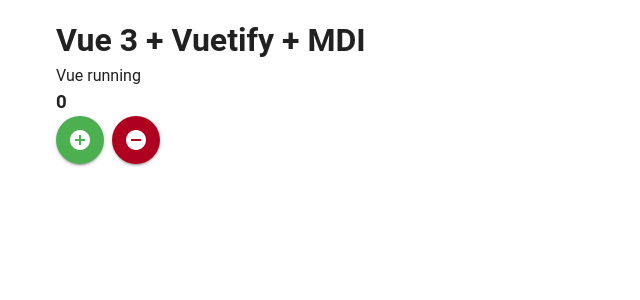
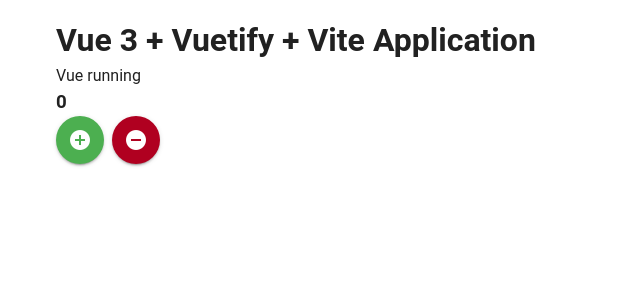
Before and after one commit to saif01/vue-3-vuetify-3-vite, a Vue app: page / in a window 1280 px wide. Shown: the top 300 px of the page, without its empty margins (0-640 px from the left). Built offline with nearby package versions, Linux system fonts and the light colour scheme.

Commit message:
Up from sandbox

```diff
--- a/src/views/HomeView.vue
+++ b/src/views/HomeView.vue
@@ -10,11 +10,16 @@
 </script>
 
 <template>
-  <h1>Vue 3 + Vuetify + MDI </h1>
+  <h1>Vue 3 + Vuetify + Vite Application</h1>
   {{ test }}
   <h3>{{ counter }}</h3>
 
-  <v-btn color="success" class="mr-2" @click="counter++" icon="mdi-plus-circle"></v-btn>
+  <v-btn
+    color="success"
+    class="mr-2"
+    @click="counter++"
+    icon="mdi-plus-circle"
+  ></v-btn>
   <v-btn color="error" @click="counter--" icon="mdi-minus-circle"></v-btn>
 </template>
 
```
Also changed, not shown: .codesandbox/tasks.json (added), .devcontainer/devcontainer.json (added).
